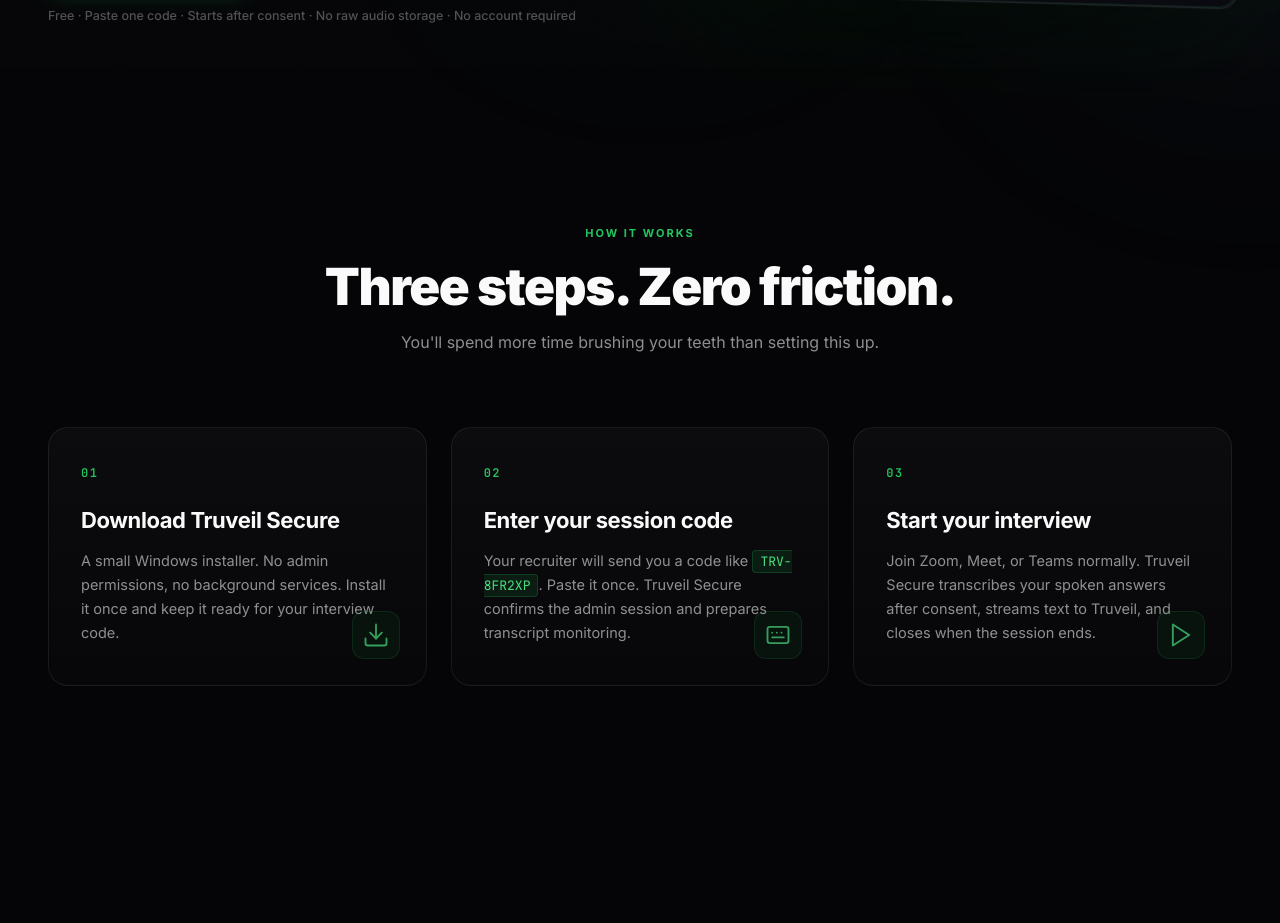
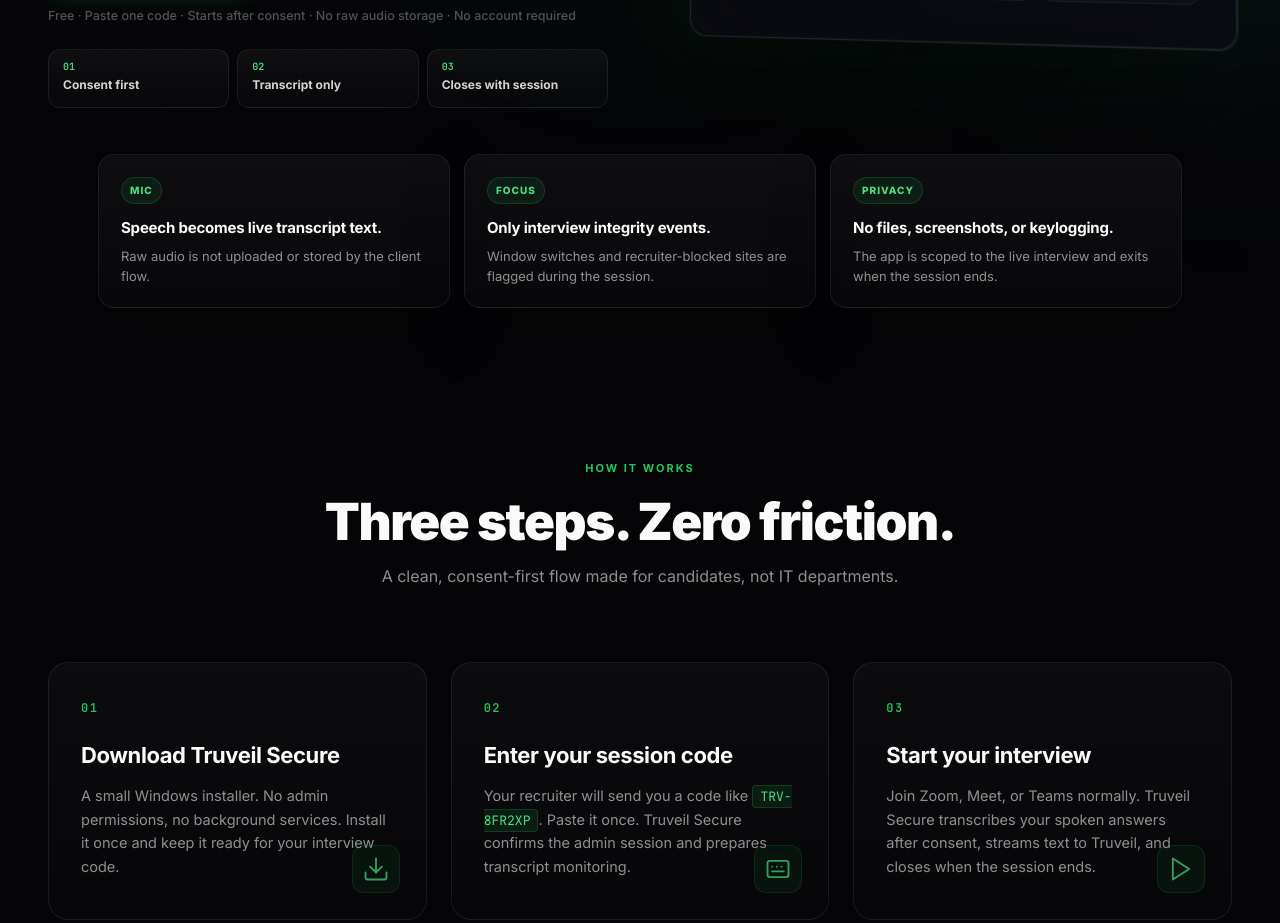
Before and after one commit to ascentlearnai-ops/Truveil-Client, an Electron app: page index.html in a window 1280 px wide. Shown: the part 732-1655 px from the top of the page. Drawn offline with Linux system fonts and the light colour scheme.

Commit message:
Polish client download website

```diff
--- a/index.html
+++ b/index.html
@@ -46,7 +46,7 @@
   <header class="hero">
     <div class="hero-content">
       <div class="trust-badge fade-up d1">
-        <span class="dot"></span> VERIFIED INTERVIEW ENVIRONMENT · FOR CANDIDATES
+        <span class="dot"></span> CANDIDATE-SAFE INTERVIEW VERIFICATION
       </div>
       <h1 class="fade-up d2">
         You got the interview.<br>
@@ -69,6 +69,11 @@
       </div>
       <div class="hero-note fade-up d5">
         Free · Paste one code · Starts after consent · No raw audio storage · No account required
+      </div>
+      <div class="hero-proof fade-up d5">
+        <div><span>01</span><strong>Consent first</strong></div>
+        <div><span>02</span><strong>Transcript only</strong></div>
+        <div><span>03</span><strong>Closes with session</strong></div>
       </div>
     </div>
 
@@ -114,12 +119,30 @@
     </div>
   </header>
 
+  <section class="assurance-band" aria-label="Truveil Secure assurances">
+    <div class="assurance-item">
+      <span class="ai-kicker">Mic</span>
+      <strong>Speech becomes live transcript text.</strong>
+      <p>Raw audio is not uploaded or stored by the client flow.</p>
+    </div>
+    <div class="assurance-item">
+      <span class="ai-kicker">Focus</span>
+      <strong>Only interview integrity events.</strong>
+      <p>Window switches and recruiter-blocked sites are flagged during the session.</p>
+    </div>
+    <div class="assurance-item">
+      <span class="ai-kicker">Privacy</span>
+      <strong>No files, screenshots, or keylogging.</strong>
+      <p>The app is scoped to the live interview and exits when the session ends.</p>
+    </div>
+  </section>
+
   <!-- Three-step -->
   <section class="how" id="how">
     <div class="section-head">
       <div class="eyebrow">HOW IT WORKS</div>
       <h2>Three steps. Zero friction.</h2>
-      <p class="section-sub">You'll spend more time brushing your teeth than setting this up.</p>
+      <p class="section-sub">A clean, consent-first flow made for candidates, not IT departments.</p>
     </div>
     <div class="steps">
       <div class="step fade-up">
@@ -192,7 +215,7 @@
           <li><strong>Read your files</strong> — Truveil Secure never touches your documents or folders.</li>
           <li><strong>Capture your screen</strong> — we never record or screenshot your display.</li>
           <li><strong>Log keystrokes</strong> — no keylogging, ever. We only receive live transcript text.</li>
-          <li><strong>Persist after close</strong> — nothing remains when the window closes. Portable and forgettable.</li>
+          <li><strong>Run after close</strong> — the secure session ends when the interview ends.</li>
           <li><strong>Touch your browser</strong> — zero extensions, zero browser access, zero cookies.</li>
         </ul>
       </div>
--- a/styles.css
+++ b/styles.css
@@ -30,6 +30,19 @@ body {
   overflow-x: hidden;
   position: relative;
 }
+body::before {
+  content: '';
+  position: fixed;
+  inset: 0;
+  z-index: 0;
+  pointer-events: none;
+  background:
+    linear-gradient(rgba(255,255,255,.018) 1px, transparent 1px),
+    linear-gradient(90deg, rgba(255,255,255,.014) 1px, transparent 1px);
+  background-size: 64px 64px;
+  mask-image: radial-gradient(ellipse 72% 48% at 50% 12%, #000 0%, transparent 72%);
+  -webkit-mask-image: radial-gradient(ellipse 72% 48% at 50% 12%, #000 0%, transparent 72%);
+}
 a { color: inherit; text-decoration: none; }
 button { font-family: inherit; cursor: pointer; }
 ::selection { background: var(--accent); color: #000; }
@@ -46,6 +59,7 @@ button { font-family: inherit; cursor: pointer; }
 @keyframes downloadShimmer { 0%,100% { transform: translateX(-100%); } 50% { transform: translateX(100%); } }
 @keyframes gradientMove { 0%,100% { background-position: 0% 50%; } 50% { background-position: 100% 50%; } }
 @keyframes waveLift { 0%,100% { transform: scaleY(.55); opacity: .45; } 50% { transform: scaleY(1.15); opacity: 1; } }
+@keyframes proofScan { 0% { transform: translateX(-120%); } 100% { transform: translateX(220%); } }
 
 .fade-up { opacity: 0; transform: translateY(24px); transition: opacity .9s cubic-bezier(.16,1,.3,1), transform .9s cubic-bezier(.16,1,.3,1); }
 .fade-up.visible { opacity: 1; transform: translateY(0); }
@@ -177,6 +191,40 @@ nav {
 }
 .hero-ctas { display: flex; gap: 12px; margin-bottom: 20px; }
 .hero-note { font-size: 12.5px; color: var(--text-dim); font-weight: 500; }
+.hero-proof {
+  display: grid;
+  grid-template-columns: repeat(3, minmax(0, 1fr));
+  gap: 8px;
+  max-width: 560px;
+  margin-top: 24px;
+}
+.hero-proof div {
+  position: relative;
+  overflow: hidden;
+  padding: 12px 14px;
+  border: 1px solid rgba(255,255,255,.07);
+  border-radius: 12px;
+  background: linear-gradient(180deg, rgba(255,255,255,.04), rgba(255,255,255,.015));
+}
+.hero-proof div::after {
+  content: '';
+  position: absolute;
+  inset: 0;
+  width: 45%;
+  background: linear-gradient(90deg, transparent, rgba(34,197,94,.09), transparent);
+  animation: proofScan 5s ease-in-out infinite;
+}
+.hero-proof span {
+  display: block;
+  margin-bottom: 4px;
+  color: var(--accent-soft);
+  font: 700 10px/1 var(--font-mono);
+}
+.hero-proof strong {
+  display: block;
+  color: rgba(255,255,255,.82);
+  font-size: 12px;
+}
 
 /* ——— Hero mockup ——— */
 .hero-mockup { position: relative; }
@@ -272,6 +320,53 @@ nav {
 .mock-audio-wave span:nth-child(5n) { animation-delay: .34s; height: 46%; }
 .mock-stats {
   display: grid; grid-template-columns: repeat(3, 1fr); gap: 8px;
+}
+
+.assurance-band {
+  max-width: 1180px;
+  margin: -34px auto 32px;
+  padding: 0 48px;
+  display: grid;
+  grid-template-columns: repeat(3, 1fr);
+  gap: 14px;
+  position: relative;
+  z-index: 3;
+}
+.assurance-item {
+  padding: 22px 22px 20px;
+  border: 1px solid rgba(255,255,255,.075);
+  border-radius: 16px;
+  background:
+    linear-gradient(180deg, rgba(255,255,255,.04), rgba(255,255,255,.014)),
+    rgba(5,5,7,.72);
+  backdrop-filter: blur(22px) saturate(1.25);
+  -webkit-backdrop-filter: blur(22px) saturate(1.25);
+  box-shadow: 0 20px 60px rgba(0,0,0,.28);
+}
+.ai-kicker {
+  display: inline-flex;
+  margin-bottom: 12px;
+  padding: 5px 8px;
+  border-radius: 999px;
+  background: rgba(34,197,94,.09);
+  border: 1px solid rgba(34,197,94,.18);
+  color: var(--accent-soft);
+  font-size: 10px;
+  font-weight: 800;
+  letter-spacing: 1px;
+  text-transform: uppercase;
+}
+.assurance-item strong {
+  display: block;
+  margin-bottom: 7px;
+  color: var(--text);
+  font-size: 15px;
+  letter-spacing: -.2px;
+}
+.assurance-item p {
+  color: var(--text-muted);
+  font-size: 13px;
+  line-height: 1.55;
 }
 .ms {
   padding: 14px 10px;
@@ -593,7 +688,9 @@ footer {
   .hero-content h1 { margin: 0 auto 24px; }
   .hero .sub { margin: 0 auto 38px; }
   .hero-ctas { justify-content: center; }
+  .hero-proof { margin-left: auto; margin-right: auto; }
   .mock-window { transform: none; max-width: 540px; margin: 0 auto; }
+  .assurance-band { margin-top: 28px; grid-template-columns: 1fr; padding: 0 32px; }
   .steps { grid-template-columns: 1fr; }
   .privacy-grid { grid-template-columns: 1fr; }
   .footer-top { grid-template-columns: 1fr; gap: 40px; }
@@ -602,7 +699,9 @@ footer {
 @media (max-width: 720px) {
   nav { padding: 16px 24px; }
   .nav-links { display: none; }
+  .hero-proof { grid-template-columns: 1fr; }
   section { padding: 80px 24px; }
+  .assurance-band { padding: 0 24px; }
   .download { padding: 60px 24px; }
   .download-card { padding: 44px 28px; }
   .invite-code { grid-template-columns: 1fr; text-align: center; }
```
